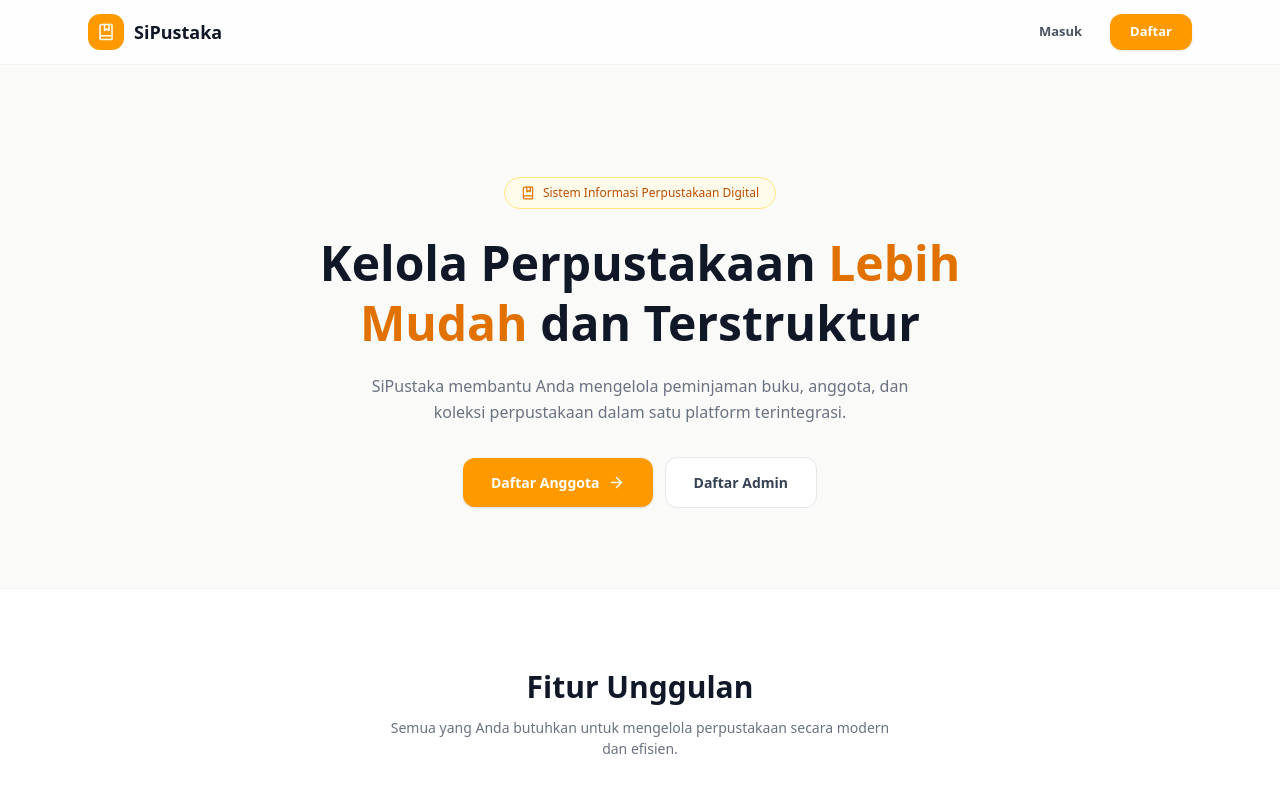
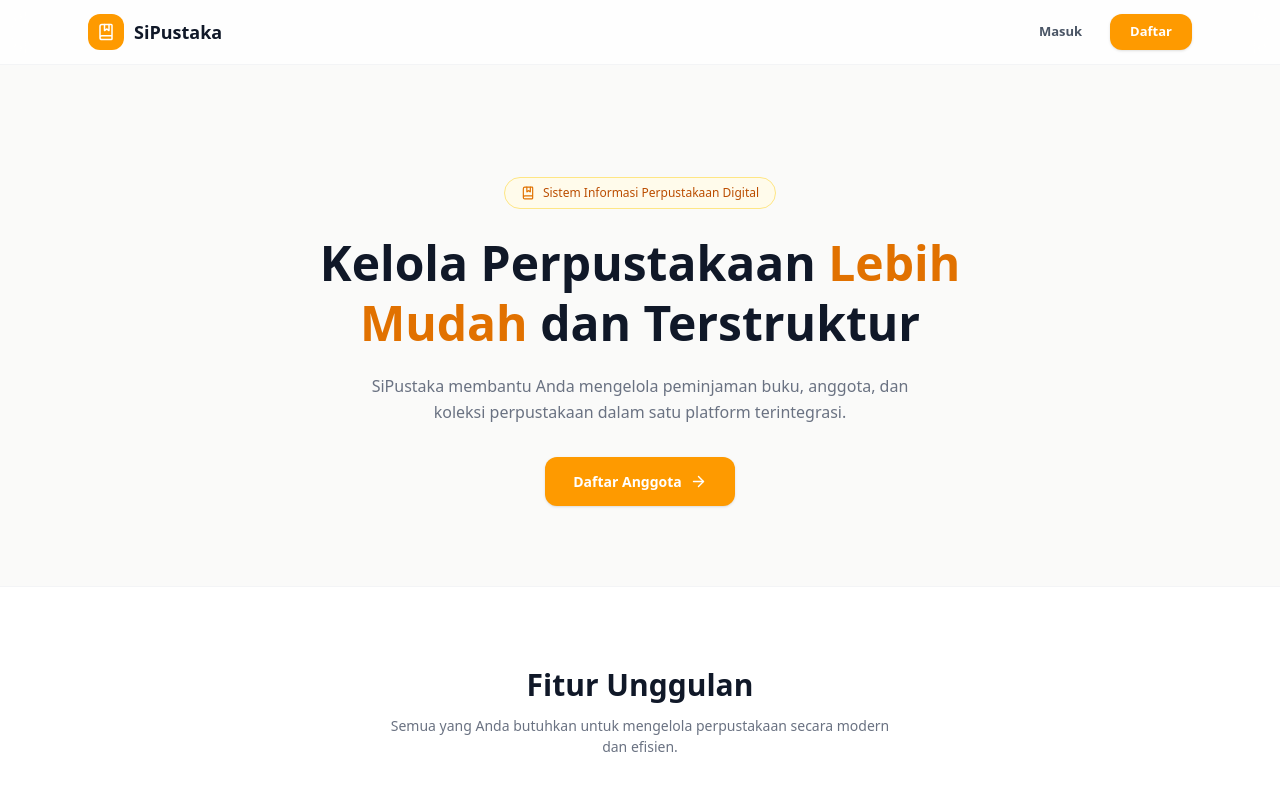
Before and after one commit to Kisnaything/SiPustaka, a Next.js app: page / in a window 1280 px wide. Shown: the top 800 px of the page. Built offline with nearby package versions, Linux system fonts and the light colour scheme.

Commit message:
fix: hapus link daftar admin dari landing page

```diff
--- a/app/page.tsx
+++ b/app/page.tsx
@@ -85,12 +85,6 @@ export default function LandingPage() {
               Daftar Anggota
               <ArrowRight size={17} />
             </Link>
-            <Link
-              href="/signup-admin"
-              className="w-full sm:w-auto flex items-center justify-center gap-2 bg-white border border-gray-200 hover:border-amber-300 text-gray-700 text-[14px] font-semibold px-7 py-3.5 rounded-xl transition-colors"
-            >
-              Daftar Admin
-            </Link>
           </div>
         </div>
       </section>
```
